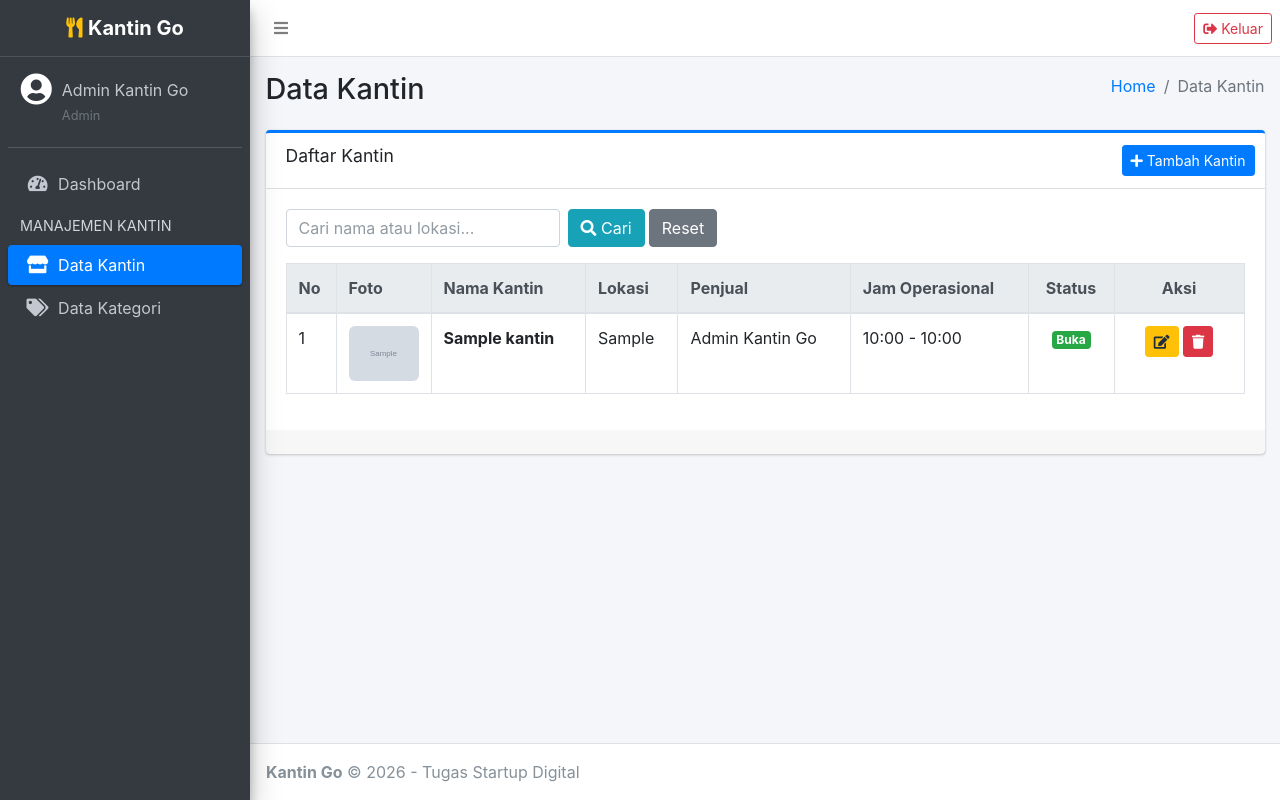
After one commit to RaihanKhadafisi-SI/kantingo, a Laravel app: page /kantin in a window 1280 px wide. The commit adds this page. Run offline with Laravel 12, Linux system fonts and the light colour scheme; a user stored in the database is signed in; data comes from the database, SQL or seed files in the repository; tables that the repository leaves empty hold one stand-in row (values such as "Sample post"); grey boxes marked "Sample" are stand-in pictures; some libraries are stand-ins or nearby versions.

Commit message:
Tambah modul kategori dan kantin (CRUD, upload foto, middleware role)

```diff
--- /dev/null
+++ b/app/Http/Controllers/KantinController.php
@@ -0,0 +1,86 @@
+<?php
+
+namespace App\Http\Controllers;
+
+use App\Models\Kantin;
+use App\Models\User;
+use Illuminate\Http\Request;
+use Illuminate\Support\Facades\Storage;
+
+class KantinController extends Controller
+{
+    public function index(Request $request)
+    {
+        $kantins = Kantin::with('penjual')
+            ->when($request->cari, function ($query, $cari) {
+                $query->where(function ($q) use ($cari) {
+                    $q->where('nama_kantin', 'like', "%{$cari}%")
+                      ->orWhere('lokasi', 'like', "%{$cari}%");
+                });
+            })
+            ->orderBy('nama_kantin')
+            ->paginate(10)
+            ->withQueryString();
+
+        $penjuals = User::where('role', 'penjual')->orderBy('name')->get();
+
+        return view('kantin.index', compact('kantins', 'penjuals'));
+    }
+
+    public function store(Request $request)
+    {
+        $data = $this->validasi($request);
+
+        if ($request->hasFile('foto')) {
+            $data['foto'] = $request->file('foto')->store('kantin', 'public');
+        }
+
+        Kantin::create($data);
+
+        return redirect()->route('kantin.index')
+            ->with('success', 'Kantin berhasil ditambahkan.');
+    }
+
+    public function update(Request $request, Kantin $kantin)
+    {
+        $data = $this->validasi($request);
+
+        if ($request->hasFile('foto')) {
+            if ($kantin->foto) {
+                Storage::disk('public')->delete($kantin->foto);
+            }
+            $data['foto'] = $request->file('foto')->store('kantin', 'public');
+        }
+
+        $kantin->update($data);
+
+        return redirect()->route('kantin.index')
+            ->with('success', 'Kantin berhasil diperbarui.');
+    }
+
+    public function destroy(Kantin $kantin)
+    {
+        if ($kantin->foto) {
+            Storage::disk('public')->delete($kantin->foto);
+        }
+
+        $kantin->delete();
+
+        return redirect()->route('kantin.index')
+            ->with('success', 'Kantin berhasil dihapus.');
+    }
+
+    private function validasi(Request $request): array
+    {
+        return $request->validate([
+            'user_id' => ['required', 'exists:users,id'],
+            'nama_kantin' => ['required', 'string', 'max:100'],
+            'lokasi' => ['required', 'string', 'max:150'],
+            'deskripsi' => ['nullable', 'string', 'max:255'],
+            'jam_buka' => ['required', 'date_format:H:i'],
+            'jam_tutup' => ['required', 'date_format:H:i'],
+            'status' => ['required', 'in:buka,tutup'],
+            'foto' => ['nullable', 'image', 'mimes:jpg,jpeg,png,webp', 'max:2048'],
+        ]);
+    }
+}
--- /dev/null
+++ b/app/Models/Kantin.php
@@ -0,0 +1,30 @@
+<?php
+
+namespace App\Models;
+
+use Illuminate\Database\Eloquent\Factories\HasFactory;
+use Illuminate\Database\Eloquent\Model;
+use Illuminate\Database\Eloquent\Relations\BelongsTo;
+
+class Kantin extends Model
+{
+    use HasFactory;
+
+    protected $table = 'kantins';
+
+    protected $fillable = [
+        'user_id',
+        'nama_kantin',
+        'lokasi',
+        'deskripsi',
+        'jam_buka',
+        'jam_tutup',
+        'status',
+        'foto',
+    ];
+
+    public function penjual(): BelongsTo
+    {
+        return $this->belongsTo(User::class, 'user_id');
+    }
+}
--- a/bootstrap/app.php
+++ b/bootstrap/app.php
@@ -1,9 +1,9 @@
 <?php
 
+use App\Http\Middleware\CekRole;
 use Illuminate\Foundation\Application;
 use Illuminate\Foundation\Configuration\Exceptions;
 use Illuminate\Foundation\Configuration\Middleware;
-use Illuminate\Http\Request;
 
 return Application::configure(basePath: dirname(__DIR__))
     ->withRouting(
@@ -12,10 +12,10 @@ return Application::configure(basePath: dirname(__DIR__))
         health: '/up',
     )
     ->withMiddleware(function (Middleware $middleware): void {
-        //
+        $middleware->alias([
+            'role' => CekRole::class,
+        ]);
     })
     ->withExceptions(function (Exceptions $exceptions): void {
-        $exceptions->shouldRenderJsonWhen(
-            fn (Request $request) => $request->is('api/*') || $request->expectsJson(),
-        );
+        //
     })->create();
--- /dev/null
+++ b/resources/views/kantin/index.blade.php
@@ -0,0 +1,244 @@
+@extends('layouts.admin')
+
+@section('title', 'Data Kantin')
+@section('judul', 'Data Kantin')
+
+@section('content')
+    @if ($errors->any())
+        <div class="alert alert-danger alert-dismissible fade show">
+            <button type="button" class="close" data-dismiss="alert">&times;</button>
+            <strong>Data belum bisa disimpan:</strong>
+            <ul class="mb-0">
+                @foreach ($errors->all() as $error)
+                    <li>{{ $error }}</li>
+                @endforeach
+            </ul>
+        </div>
+    @endif
+
+    <div class="card card-primary card-outline">
+        <div class="card-header">
+            <h3 class="card-title">Daftar Kantin</h3>
+            <div class="card-tools">
+                <button type="button" class="btn btn-primary btn-sm" data-toggle="modal" data-target="#modalTambah">
+                    <i class="fas fa-plus"></i> Tambah Kantin
+                </button>
+            </div>
+        </div>
+
+        <div class="card-body">
+            <form method="GET" action="{{ route('kantin.index') }}" class="form-inline mb-3">
+                <input type="text" name="cari" value="{{ request('cari') }}"
+                       class="form-control mr-2" placeholder="Cari nama atau lokasi...">
+                <button type="submit" class="btn btn-info mr-1"><i class="fas fa-search"></i> Cari</button>
+                <a href="{{ route('kantin.index') }}" class="btn btn-secondary">Reset</a>
+            </form>
+
+            <div class="table-responsive">
+                <table class="table table-bordered table-hover">
+                    <thead class="thead-light">
+                        <tr>
+                            <th style="width: 50px">No</th>
+                            <th style="width: 90px">Foto</th>
+                            <th>Nama Kantin</th>
+                            <th>Lokasi</th>
+                            <th>Penjual</th>
+                            <th>Jam Operasional</th>
+                            <th class="text-center">Status</th>
+                            <th style="width: 130px" class="text-center">Aksi</th>
+                        </tr>
+                    </thead>
+                    <tbody>
+                        @forelse ($kantins as $kantin)
+                            <tr>
+                                <td>{{ $kantins->firstItem() + $loop->index }}</td>
+                                <td class="text-center">
+                                    @if ($kantin->foto)
+                                        <img src="{{ asset('storage/' . $kantin->foto) }}" alt="Foto"
+                                             style="width:70px;height:55px;object-fit:cover;border-radius:6px;">
+                                    @else
+                                        <span class="text-muted"><i class="fas fa-store fa-2x"></i></span>
+                                    @endif
+                                </td>
+                                <td><strong>{{ $kantin->nama_kantin }}</strong></td>
+                                <td>{{ $kantin->lokasi }}</td>
+                                <td>{{ $kantin->penjual->name ?? '-' }}</td>
+                                <td>{{ substr($kantin->jam_buka, 0, 5) }} - {{ substr($kantin->jam_tutup, 0, 5) }}</td>
+                                <td class="text-center">
+                                    @if ($kantin->status === 'buka')
+                                        <span class="badge badge-success">Buka</span>
+                                    @else
+                                        <span class="badge badge-secondary">Tutup</span>
+                                    @endif
+                                </td>
+                                <td class="text-center">
+                                    <button type="button" class="btn btn-warning btn-sm"
+                                            data-toggle="modal" data-target="#modalEdit{{ $kantin->id }}">
+                                        <i class="fas fa-edit"></i>
+                                    </button>
+                                    <form action="{{ route('kantin.destroy', $kantin) }}" method="POST"
+                                          class="d-inline"
+                                          onsubmit="return confirm('Hapus kantin {{ $kantin->nama_kantin }}?')">
+                                        @csrf
+                                        @method('DELETE')
+                                        <button type="submit" class="btn btn-danger btn-sm">
+                                            <i class="fas fa-trash"></i>
+                                        </button>
+                                    </form>
+                                </td>
+                            </tr>
+
+                            {{-- Modal Edit --}}
+                            <div class="modal fade" id="modalEdit{{ $kantin->id }}" tabindex="-1">
+                                <div class="modal-dialog modal-lg">
+                                    <form action="{{ route('kantin.update', $kantin) }}" method="POST"
+                                          enctype="multipart/form-data" class="modal-content">
+                                        @csrf
+                                        @method('PUT')
+                                        <div class="modal-header">
+                                            <h5 class="modal-title">Ubah Kantin</h5>
+                                            <button type="button" class="close" data-dismiss="modal">&times;</button>
+                                        </div>
+                                        <div class="modal-body">
+                                            <div class="row">
+                                                <div class="col-md-6 form-group">
+                                                    <label>Nama Kantin</label>
+                                                    <input type="text" name="nama_kantin" class="form-control"
+                                                           value="{{ $kantin->nama_kantin }}" required>
+                                                </div>
+                                                <div class="col-md-6 form-group">
+                                                    <label>Penjual (Pemilik)</label>
+                                                    <select name="user_id" class="form-control" required>
+                                                        @foreach ($penjuals as $penjual)
+                                                            <option value="{{ $penjual->id }}"
+                                                                {{ $kantin->user_id == $penjual->id ? 'selected' : '' }}>
+                                                                {{ $penjual->name }}
+                                                            </option>
+                                                        @endforeach
+                                                    </select>
+                                                </div>
+                                            </div>
+                                            <div class="form-group">
+                                                <label>Lokasi</label>
+                                                <input type="text" name="lokasi" class="form-control"
+                                                       value="{{ $kantin->lokasi }}" required>
+                                            </div>
+                                            <div class="form-group">
+                                                <label>Deskripsi</label>
+                                                <textarea name="deskripsi" class="form-control" rows="2">{{ $kantin->deskripsi }}</textarea>
+                                            </div>
+                                            <div class="row">
+                                                <div class="col-md-4 form-group">
+                                                    <label>Jam Buka</label>
+                                                    <input type="time" name="jam_buka" class="form-control"
+                                                           value="{{ substr($kantin->jam_buka, 0, 5) }}" required>
+                                                </div>
+                                                <div class="col-md-4 form-group">
+                                                    <label>Jam Tutup</label>
+                                                    <input type="time" name="jam_tutup" class="form-control"
+                                                           value="{{ substr($kantin->jam_tutup, 0, 5) }}" required>
+                                                </div>
+                                                <div class="col-md-4 form-group">
+                                                    <label>Status</label>
+                                                    <select name="status" class="form-control" required>
+                                                        <option value="buka" {{ $kantin->status === 'buka' ? 'selected' : '' }}>Buka</option>
+                                                        <option value="tutup" {{ $kantin->status === 'tutup' ? 'selected' : '' }}>Tutup</option>
+                                                    </select>
+                                                </div>
+                                            </div>
+                                            <div class="form-group">
+                                                <label>Foto Kantin (kosongkan jika tidak diganti)</label>
+                                                <input type="file" name="foto" class="form-control-file" accept="image/*">
+                                                <small class="text-muted">Format JPG, PNG, atau WEBP. Maksimal 2 MB.</small>
+                                            </div>
+                                        </div>
+                                        <div class="modal-footer">
+                                            <button type="button" class="btn btn-secondary" data-dismiss="modal">Batal</button>
+                                            <button type="submit" class="btn btn-primary">Simpan Perubahan</button>
+                                        </div>
+                                    </form>
+                                </div>
+                            </div>
+                        @empty
+                            <tr>
+                                <td colspan="8" class="text-center text-muted py-4">Belum ada data kantin.</td>
+                            </tr>
+                        @endforelse
+                    </tbody>
+                </table>
+            </div>
+        </div>
+
+        <div class="card-footer clearfix">
+            {{ $kantins->links('pagination::bootstrap-4') }}
+        </div>
+    </div>
+
+    {{-- Modal Tambah --}}
+    <div class="modal fade" id="modalTambah" tabindex="-1">
+        <div class="modal-dialog modal-lg">
+            <form action="{{ route('kantin.store') }}" method="POST"
+                  enctype="multipart/form-data" class="modal-content">
+                @csrf
+                <div class="modal-header">
+                    <h5 class="modal-title">Tambah Kantin</h5>
+                    <button type="button" class="close" data-dismiss="modal">&times;</button>
+                </div>
+                <div class="modal-body">
+                    <div class="row">
+                        <div class="col-md-6 form-group">
+                            <label>Nama Kantin</label>
+                            <input type="text" name="nama_kantin" class="form-control"
+                                   placeholder="Contoh: Kantin Bu Rina" required>
+                        </div>
+                        <div class="col-md-6 form-group">
+                            <label>Penjual (Pemilik)</label>
+                            <select name="user_id" class="form-control" required>
+                                <option value="">-- Pilih penjual --</option>
+                                @foreach ($penjuals as $penjual)
+                                    <option value="{{ $penjual->id }}">{{ $penjual->name }}</option>
+                                @endforeach
+                            </select>
+                        </div>
+                    </div>
+                    <div class="form-group">
+                        <label>Lokasi</label>
+                        <input type="text" name="lokasi" class="form-control"
+                               placeholder="Contoh: Kantin Pusat, Gedung A lantai 1" required>
+                    </div>
+                    <div class="form-group">
+                        <label>Deskripsi</label>
+                        <textarea name="deskripsi" class="form-control" rows="2"
+                                  placeholder="Keterangan singkat (boleh kosong)"></textarea>
+                    </div>
+                    <div class="row">
+                        <div class="col-md-4 form-group">
+                            <label>Jam Buka</label>
+                            <input type="time" name="jam_buka" class="form-control" value="07:00" required>
+                        </div>
+                        <div class="col-md-4 form-group">
+                            <label>Jam Tutup</label>
+                            <input type="time" name="jam_tutup" class="form-control" value="16:00" required>
+                        </div>
+                        <div class="col-md-4 form-group">
+                            <label>Status</label>
+                            <select name="status" class="form-control" required>
+                                <option value="buka">Buka</option>
+                                <option value="tutup">Tutup</option>
+                            </select>
+                        </div>
+                    </div>
+                    <div class="form-group">
+                        <label>Foto Kantin</label>
+                        <input type="file" name="foto" class="form-control-file" accept="image/*">
+                        <small class="text-muted">Format JPG, PNG, atau WEBP. Maksimal 2 MB.</small>
+                    </div>
+                </div>
+                <div class="modal-footer">
+                    <button type="button" class="btn btn-secondary" data-dismiss="modal">Batal</button>
+                    <button type="submit" class="btn btn-primary">Simpan</button>
+                </div>
+            </form>
+        </div>
+    </div>
+@endsection
--- a/resources/views/layouts/admin.blade.php
+++ b/resources/views/layouts/admin.blade.php
@@ -63,6 +63,26 @@
                         </a>
                     </li>
 
+                    @if (auth()->user()->isAdmin())
+                        <li class="nav-header">MANAJEMEN KANTIN</li>
+
+                        <li class="nav-item">
+                            <a href="{{ route('kantin.index') }}"
+                               class="nav-link {{ request()->routeIs('kantin.*') ? 'active' : '' }}">
+                                <i class="nav-icon fas fa-store"></i>
+                                <p>Data Kantin</p>
+                            </a>
+                        </li>
+
+                        <li class="nav-item">
+                            <a href="{{ route('kategori.index') }}"
+                               class="nav-link {{ request()->routeIs('kategori.*') ? 'active' : '' }}">
+                                <i class="nav-icon fas fa-tags"></i>
+                                <p>Data Kategori</p>
+                            </a>
+                        </li>
+                    @endif
+
                 </ul>
             </nav>
         </div>
--- a/routes/web.php
+++ b/routes/web.php
@@ -1,5 +1,7 @@
 <?php
 
+use App\Http\Controllers\KantinController;
+use App\Http\Controllers\KategoriController;
 use App\Http\Controllers\ProfileController;
 use Illuminate\Support\Facades\Route;
 
@@ -17,4 +19,13 @@ Route::middleware('auth')->group(function () {
     Route::delete('/profile', [ProfileController::class, 'destroy'])->name('profile.destroy');
 });
 
+// Halaman khusus admin
+Route::middleware(['auth', 'role:admin'])->group(function () {
+    Route::resource('kategori', KategoriController::class)
+        ->only(['index', 'store', 'update', 'destroy']);
+
+    Route::resource('kantin', KantinController::class)
+        ->only(['index', 'store', 'update', 'destroy']);
+});
+
 require __DIR__.'/auth.php';
```
Also changed, not shown: app/Http/Controllers/KategoriController.php (added, +60 -0 lines), app/Http/Middleware/CekRole.php (added, +21 -0 lines), app/Models/Kategori.php (added, +18 -0 lines), resources/views/kategori/index.blade.php (added, +141 -0 lines), database/migrations/2026_11_23_111256_create_kategoris_table.php (added), database/migrations/2026_11_23_111316_create_kantins_table.php (added).
